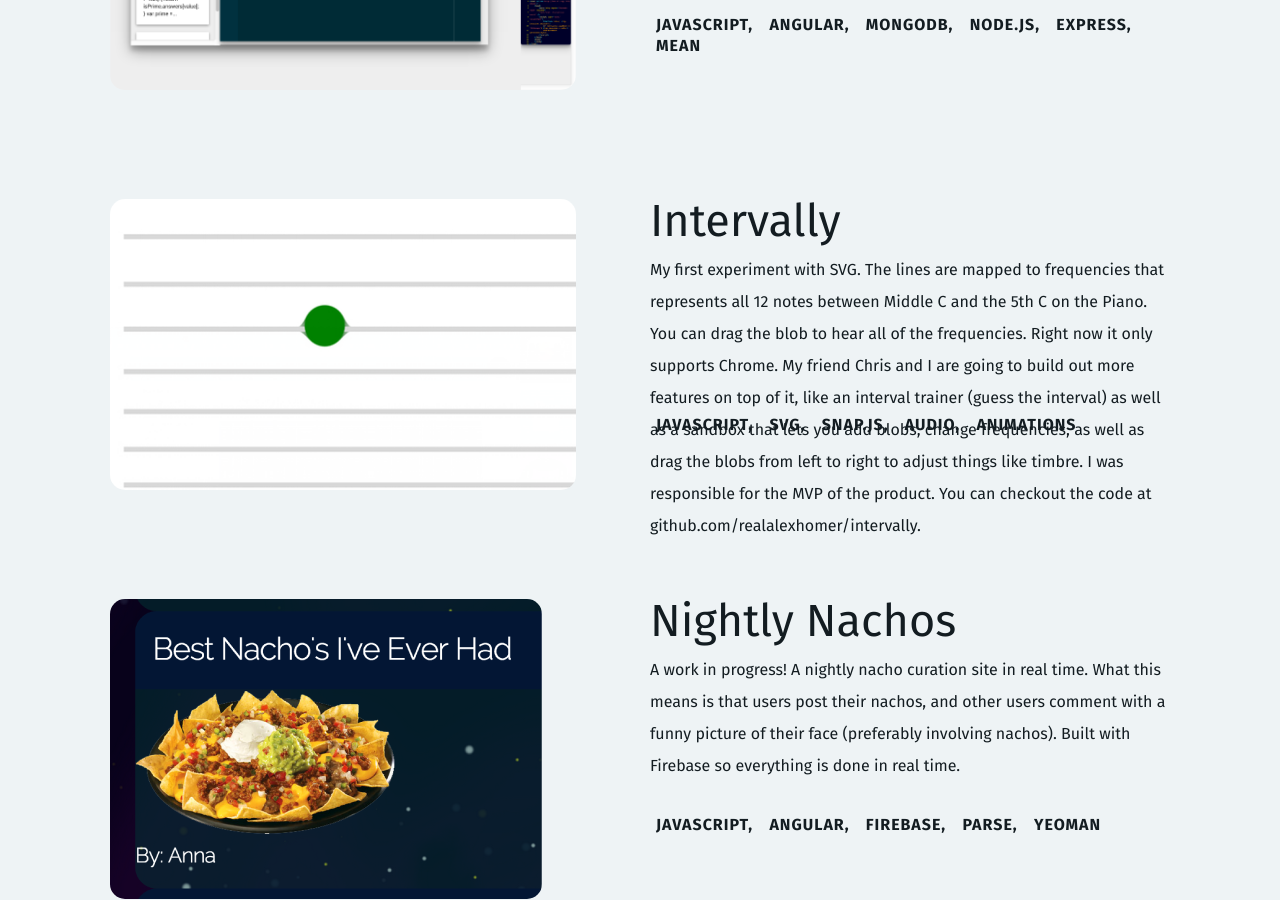
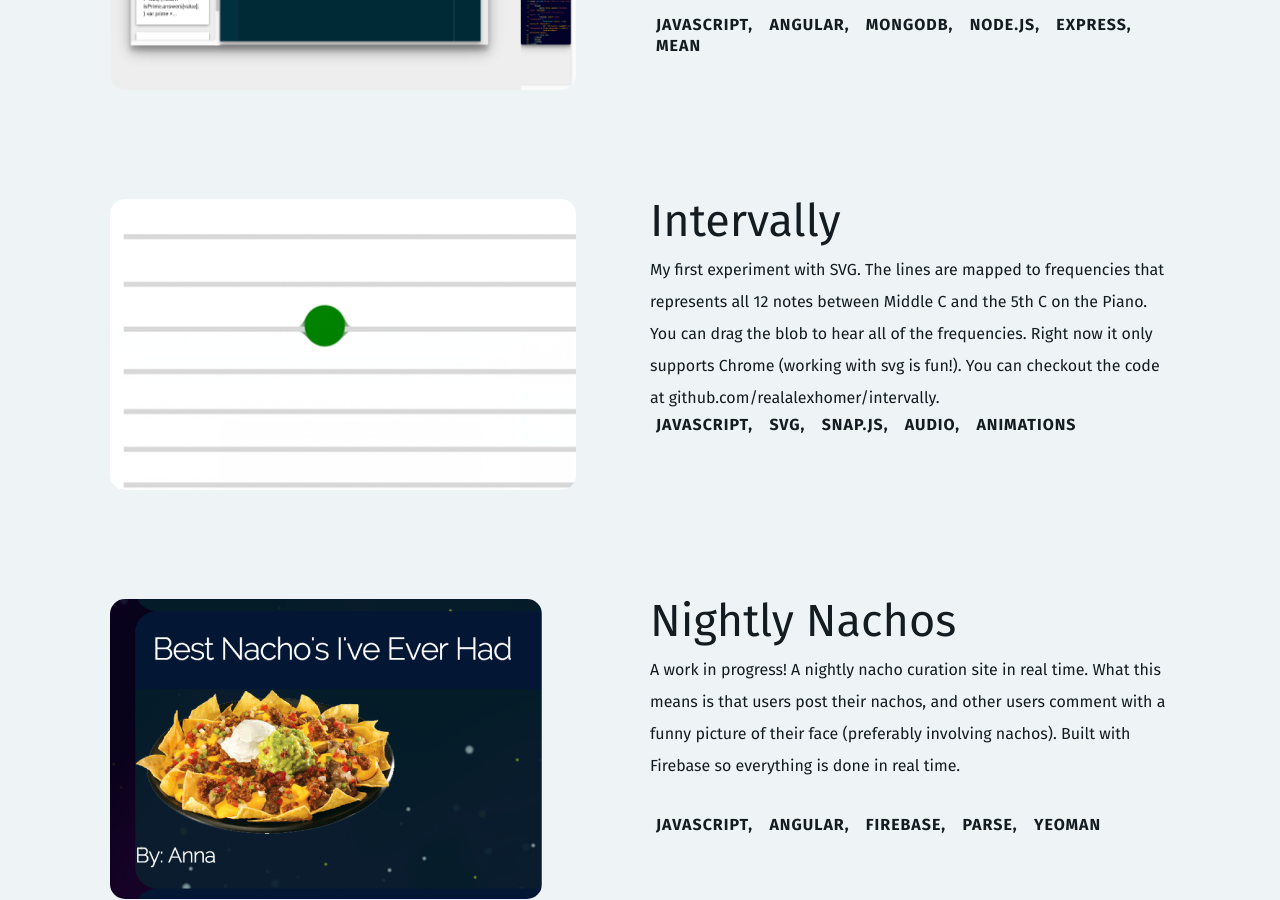
Before and after one commit to realalexhomer/old-portfolio, a Jekyll site: the page built from projects.html, in a window 1280 px wide and 900 px high, scrolled down 842 px. Built offline with Jekyll 4.4.1, drawn with Linux system fonts in a browser that asks for light colours.

Commit message:
fix intervally desc being too long

```diff
--- a/_posts/2015-05-27-15-intervally.html
+++ b/_posts/2015-05-27-15-intervally.html
@@ -4,7 +4,7 @@ title: Intervally
 published: true
 tags: Javascript, SVG, Snap.js, Audio, Animations
 thumbnail: intervally-thumb.png
-description: "My first experiment with SVG. The lines are mapped to frequencies that represents all 12 notes between Middle C and the 5th C on the Piano. You can drag the blob to hear all of the frequencies. Right now it only supports Chrome. My friend Chris and I are going to build out more features on top of it, like an interval trainer (guess the interval) as well as a sandbox that lets you add blobs, change frequencies, as well as drag the blobs from left to right to adjust things like timbre. I was responsible for the MVP of the product. You can checkout the code at github.com/realalexhomer/intervally."
+description: "My first experiment with SVG. The lines are mapped to frequencies that represents all 12 notes between Middle C and the 5th C on the Piano. You can drag the blob to hear all of the frequencies. Right now it only supports Chrome (working with svg is fun!). You can checkout the code at github.com/realalexhomer/intervally."
 redirect_to:
   - http://realalexhomer.github.io/intervally
 outside-url: http://realalexhomer.github.io/intervally
```
